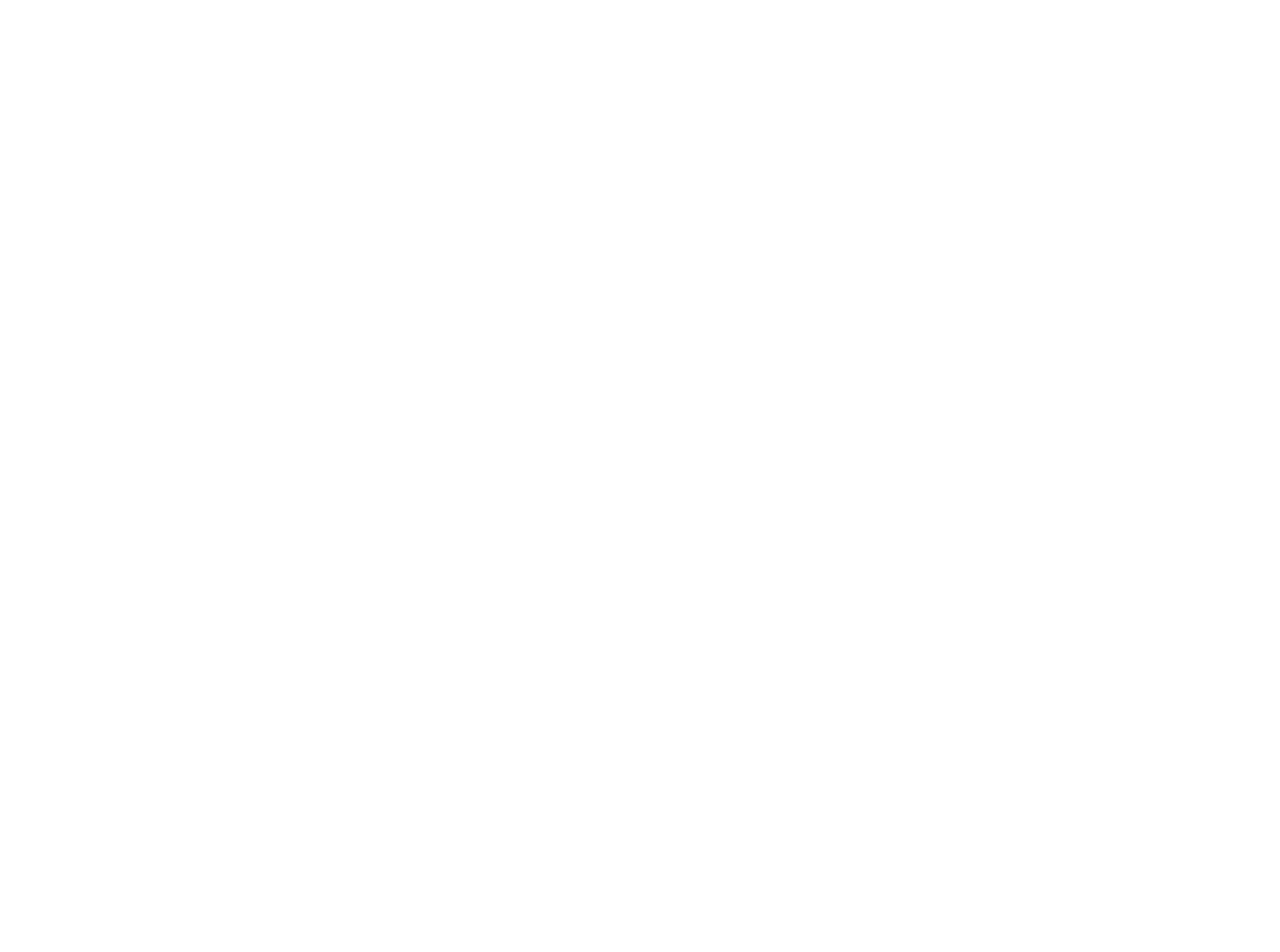
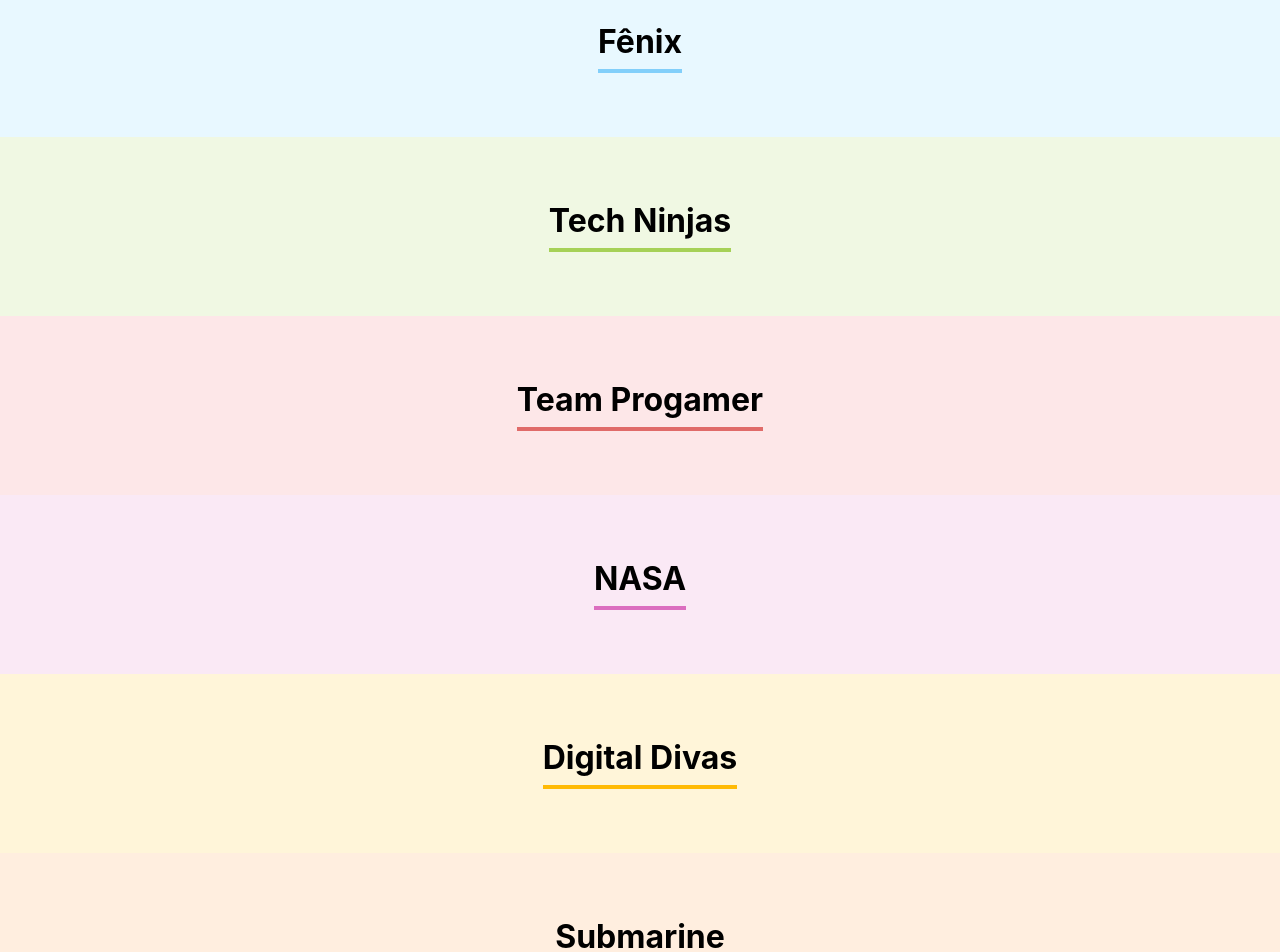
Before and after one commit to caduce3/react-primeiro-projeto, a React (Create React App) app in the folder organo/: page / in a window 1280 px wide. Shown: the part 1660-2612 px from the top of the page. Before the commit the page ends 1439 px from the top, so only its background shows below. Built offline with nearby package versions, Linux system fonts and the light colour scheme.

Commit message:
Adicioando css "dinâmicamente" para cada time, estilizando componente times e fazendo ajustes com props no prórprio

```diff
--- a/organo/src/App.js
+++ b/organo/src/App.js
@@ -1,13 +1,52 @@
 import Banner from './componentes/Banner';
 import Formulario from './componentes/Formulario';
 import { useState } from 'react';
+import Time from './componentes/Time';
 
 function App() {
 
-  const [participante, setParticipante] = useState([])
+  const times = [
+    {
+      nome: 'Grupo Alpha',
+      corPrimario: '#57C278',
+      corSecundaria: '#D9F7E9'
+    },
+    {
+      nome: 'Fênix',
+      corPrimario: '#82CFFA',
+      corSecundaria: '#E8F8FF'
+    },
+    {
+      nome: 'Tech Ninjas',
+      corPrimario: '#A6D157',
+      corSecundaria: '#F0F8E3'
+    },
+    {
+      nome: 'Team Progamer',
+      corPrimario: '#E06B69',
+      corSecundaria: '#FDE7E8'
+    },
+    {
+      nome: 'NASA',
+      corPrimario: '#DB6EBF',
+      corSecundaria: '#FAE9F5'
+    },
+    {
+      nome: 'Digital Divas',
+      corPrimario: '#FFBA05',
+      corSecundaria: '#FFF5D9'
+    },
+    {
+      nome: 'Submarine',
+      corPrimario: '#FF8A29',
+      corSecundaria: '#FFEEDF'
+    }
+  ]
+
+  const [participantes, setParticipante] = useState([])
 
   const aoNovoParticipanteAdicionado = (participante) => {
-    setParticipante([...participante, participante]) //Criando array novo, pegando participantes antigos e adicionando o novo no final
+    setParticipante([...participantes, participante]) //Criando array novo, pegando participantes antigos e adicionando o novo no final
   }
 
   return (
@@ -15,6 +54,8 @@
     <div className="App">
       <Banner />
       <Formulario aoParticipanteCadastrado={participante => aoNovoParticipanteAdicionado(participante)} />
+      {times.map(time => <Time key={time.nome} nome={time.nome} corPrimario={time.corPrimario} corSecundaria={time.corSecundaria} />)}
+
     </div>
   );
 }
--- a/organo/src/componentes/Formulario/index.js
+++ b/organo/src/componentes/Formulario/index.js
@@ -14,10 +14,7 @@
         'Team Progammer',
         'NASA',
         'Digital Divas',
-        'Submarine',
-        'The Warrios',
-        'Alcateia',
-        'Grupo Ômega'
+        'Submarine'
     ]
 
     const [nome, setNome] = useState('')
--- /dev/null
+++ b/organo/src/componentes/Time/Time.css
@@ -0,0 +1,11 @@
+.time {
+    text-align: center;
+    padding: 32px;
+}
+
+.time h3 {
+    font-size: 32px;
+    border-bottom: 4px solid;
+    display: inline-block;
+    padding-bottom: 8px;
+}
--- /dev/null
+++ b/organo/src/componentes/Time/index.js
@@ -0,0 +1,14 @@
+import './Time.css'
+
+const Time = (props) => {
+
+    const css = {backgroundColor: props.corSecundaria}
+
+    return(
+        <section className="time" style={css}>
+            <h3 style={{borderColor: props.corPrimario}}>{props.nome}</h3>
+        </section>
+    )
+}
+
+export default Time
```
